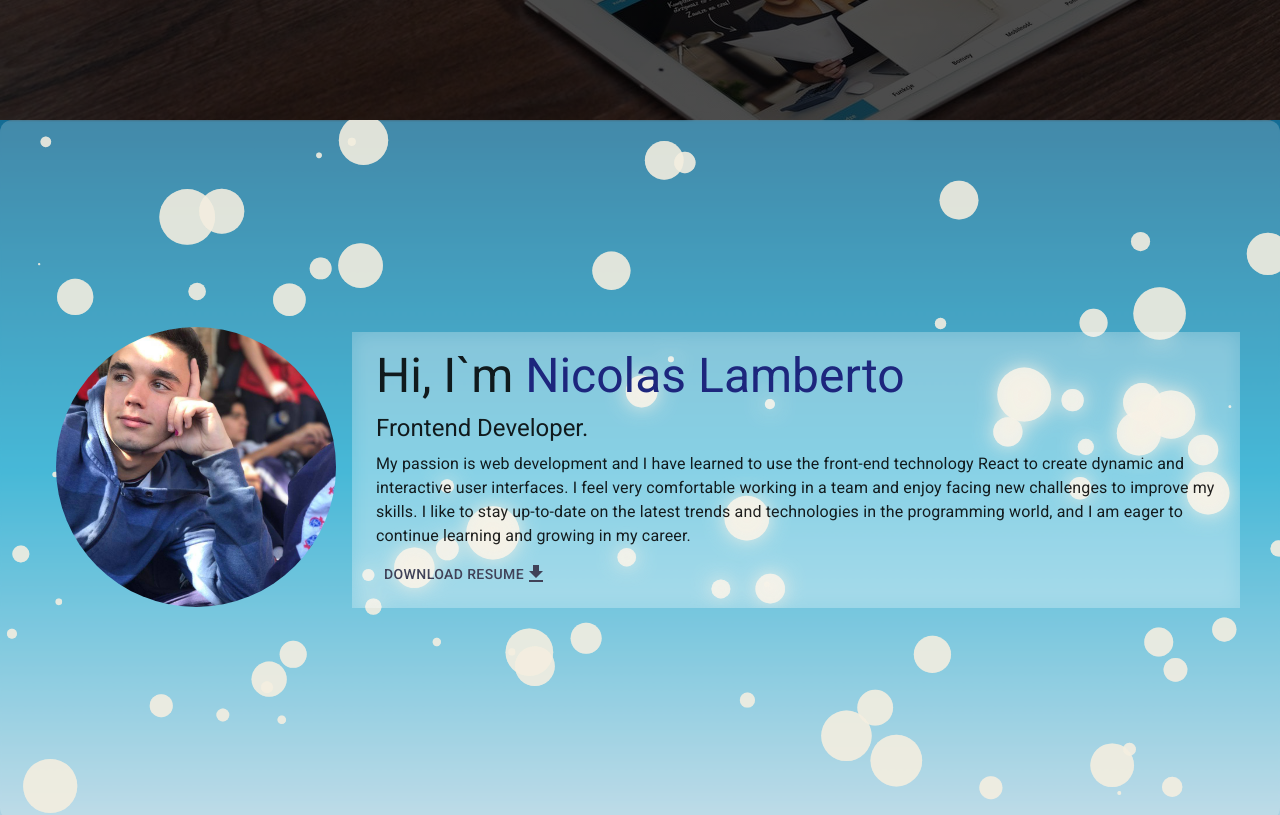
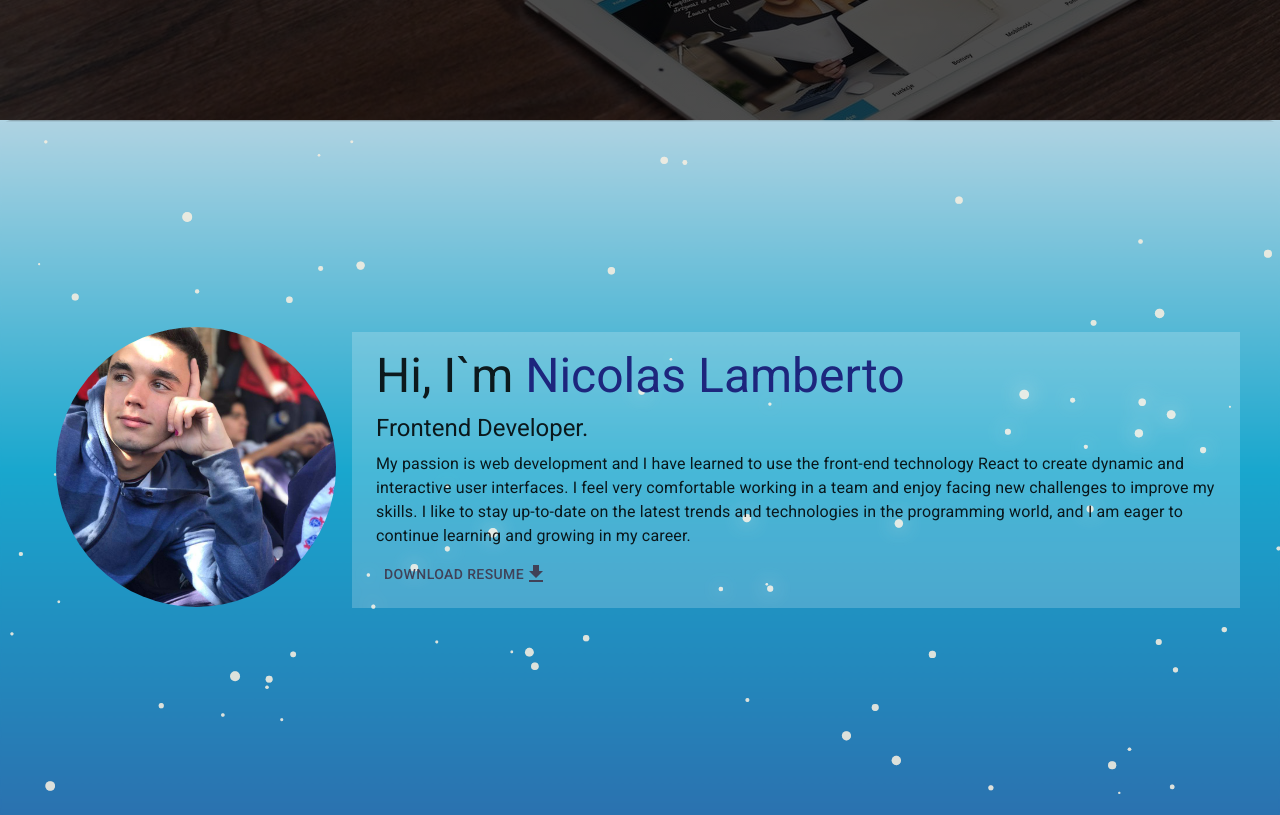
Before and after one commit to nicolamberto/portfolioreact, a React (Vite) app: page / in a window 1280 px wide. Shown: the part 680-1495 px from the top of the page. Built offline with nearby package versions, Linux system fonts and the light colour scheme.

Commit message:
retoques en estetica

```diff
--- a/src/App.css
+++ b/src/App.css
@@ -1,4 +1,4 @@
 .animatedback{
-    background: linear-gradient( #146C94, #19A7CE, #AFD3E2 );
+    background: linear-gradient( #AFD3E2 , #19A7CE, #2b71af );
     position: relative;
 }
--- a/src/components/AboutMe.jsx
+++ b/src/components/AboutMe.jsx
@@ -5,6 +5,7 @@ import ParticlesBackground from "./ParticlesBackground";
 import Aos from "aos";
 import 'aos/dist/aos.css'
 import { useEffect } from "react";
+import fondo from '../images/projectpics/fondoabout.jpg';
 
 
 export default function AboutMe(){
@@ -37,7 +38,7 @@ export default function AboutMe(){
                 borderRadius:3,
                 width:'100%',
                 height:'100%',
-                background: 'rgba(255, 255, 255, 0.2)',
+                background: 'rgba(255, 255, 255, 0)',
                 backdropFilter:'blur(1px)'
             }}
             >
--- a/src/components/Projects.jsx
+++ b/src/components/Projects.jsx
@@ -22,6 +22,7 @@ import rickandmortyapi from '../images/projectpics/rickandmortyapi.png';
 import tasklist from '../images/projectpics/tasklist.png';
 import weatherreact from '../images/projectpics/weatherreact.png';
 import weather from '../images/projectpics/weather.png';
+import fondo from '../images/projectpics/fondoprojects.jpg';
 
 
 
@@ -53,7 +54,9 @@ export default function Projects() {
       flexDirection:'column',
       justifyContent:'center',
       alignItems:'center',
-      background: 'linear-gradient( #AFD3E2, #19A7CE, #146C94 )',
+      background: `linear-gradient(#2C74B3, rgba(0, 0, 0, .7), rgba(0, 0, 0, .7)), url(${fondo});`,
+      backgroundRepeat:'no-repeat',
+            backgroundSize:'cover',
     }}>
       <Typography data-aos='fade-left' variant='h2' sx={{p:10, color:'white'}}>Projects</Typography>
       <Box component={'div'} className='' sx={{
@@ -61,7 +64,6 @@ export default function Projects() {
       gridTemplateColumns:'1fr 1fr 1fr',
       gap:5,
       height:'auto',
-      border:'1px solid red',
 
       p:''
     }}>
--- a/src/components/config/particles-config.jsx
+++ b/src/components/config/particles-config.jsx
@@ -1,7 +1,7 @@
 const particlesConfig ={
     "particles": {
       "number": {
-        "value": 82,
+        "value": 80,
         "density": {
           "enable": false,
           "value_area": 800
@@ -31,7 +31,7 @@ const particlesConfig ={
         }
       },
       "size": {
-        "value": 28.05971106514665,
+        "value": 5,
         "random": true,
         "anim": {
           "enable": false,
@@ -49,7 +49,7 @@ const particlesConfig ={
       },
       "move": {
         "enable": true,
-        "speed": 6,
+        "speed": 1,
         "direction": "none",
         "random": false,
         "straight": false,
--- a/src/components/projects.json
+++ /dev/null
@@ -1,5 +0,0 @@
-[
-    {
-        "id":1, "name":"Furnimark", "tecs":"HTML, CSS","image":"../images/projectpics/furnimark.png"
-    }
-]
```
Also changed, not shown: src/images/projectpics/fondoabout.jpg (added), src/images/projectpics/fondoprojects.jpg (added).
